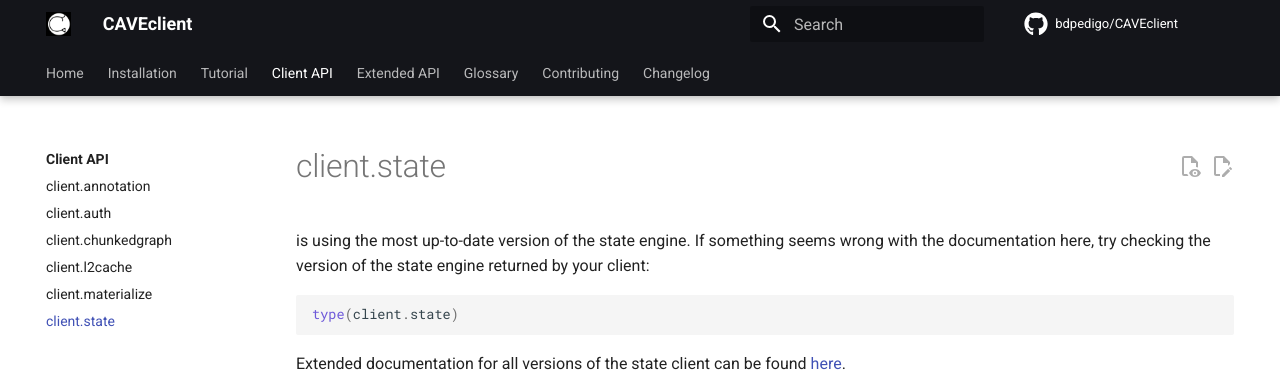
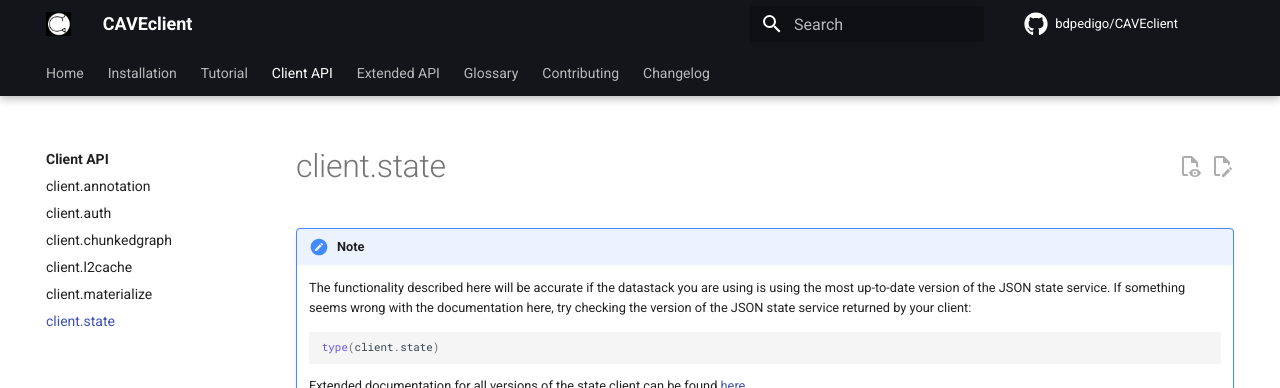
Before and after one commit to CAVEconnectome/CAVEclient, an MkDocs documentation site: the page built from docs/client_api/state.md, in a window 1280 px wide, cut to the strip 0-388 px from the top of the page. Built offline with MkDocs 1.6.1 and Material for MkDocs 9.7.7, drawn with Linux system fonts in a browser that asks for light colours; comment, search, counter and statistics services are not loaded; the version menu is left out.

Commit message:
add notes

````diff
--- a/docs/client_api/state.md
+++ b/docs/client_api/state.md
@@ -2,17 +2,13 @@
 title: client.state
 ---
 
-Note: the functionality described here will be accurate if the datastack you are using
-is using the most up-to-date version of the state engine. If something seems
-wrong with the documentation here, try checking the version of the state
-engine returned by your client:
-
-```python
-type(client.state)
-```
-
-Extended documentation for all versions of the state client can be found
-[here](../extended_api/state.md).
+!!! note
+    The functionality described here will be accurate if the datastack you are using is using the most up-to-date version of the JSON  state service. If something seems wrong with the documentation here, try checking the version of the JSON state service returned by your client:
+    ```python
+    type(client.state)
+    ```
+    Extended documentation for all versions of the state client can be found
+    [here](../extended_api/jsonservice.md).
 
 ::: caveclient.jsonservice.JSONServiceV1
     options:
````
Also changed, not shown: docs/client_api/chunkedgraph.md (+7 -11 lines), docs/client_api/index.md (+4 -0 lines), docs/client_api/l2cache.md (+7 -10 lines), docs/client_api/materialize.md (+7 -11 lines).
